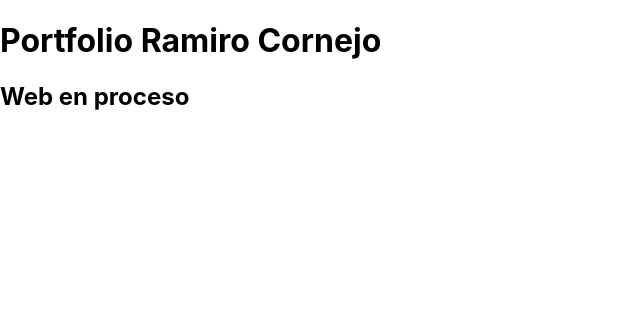
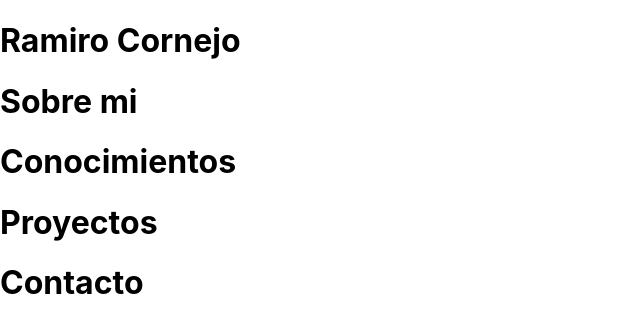
Before and after one commit to ramiro-cornejo/portfolio, a React (Create React App) app: page / in a window 1280 px wide. Shown: the top 332 px of the page, without its empty margins (0-640 px from the left). Built offline with nearby package versions, Linux system fonts and the light colour scheme; the HTML template or start-up script is replaced by a standard one.

Commit message:
Creación de componentes

```diff
--- a/src/App.js
+++ b/src/App.js
@@ -1,9 +1,19 @@
-import { NavBar } from "./componentes/NavBar";
+import { NavBar } from "./componentes/NavBar/NavBar";
+import { About }  from "./componentes/About/About";
+import { Skills } from "./componentes/Skills/Skills";
+import { Projets } from "./componentes/Projets/Projets";
+import { Contact } from "./componentes/Contact/Contact";
+
+
 
 
 function App() {
   return (
-    <NavBar/>
+    <><NavBar />
+      <About />
+      <Skills />
+      <Projets />
+      <Contact /></>
   );
 }
 
--- /dev/null
+++ b/src/componentes/About/About.js
@@ -0,0 +1,17 @@
+import React from "react"
+
+
+
+export const About = () => {
+    return (
+        <>
+        <header>
+
+                <h1>Sobre mi</h1>
+        </header>
+
+        </>
+    )
+}
+
+export default About
--- /dev/null
+++ b/src/componentes/Contact/Contact.js
@@ -0,0 +1,17 @@
+import React from "react"
+
+
+
+export const Contact = () => {
+    return (
+        <>
+        <header>
+
+                <h1>Contacto</h1>
+        </header>
+
+        </>
+    )
+}
+
+export default Contact
--- a/src/componentes/NavBar.js
+++ /dev/null
@@ -1,12 +0,0 @@
-
-
-export const NavBar = () => {
-    return (
-        <>
-        <header>
-            <h1>Portfolio Ramiro Cornejo</h1>
-            <h2>Web en proceso</h2>
-        </header>
-        </>
-    )
-}
--- /dev/null
+++ b/src/componentes/NavBar/NavBar.js
@@ -0,0 +1,17 @@
+import React from "react"
+
+
+
+export const NavBar = () => {
+    return (
+        <>
+        <header className="header">
+
+                <h1>Ramiro Cornejo</h1>
+        </header>
+
+        </>
+    )
+}
+
+export default NavBar
--- /dev/null
+++ b/src/componentes/Projets/Projets.js
@@ -0,0 +1,17 @@
+import React from "react"
+
+
+
+export const Projets = () => {
+    return (
+        <>
+        <header>
+
+                <h1>Proyectos</h1>
+        </header>
+
+        </>
+    )
+}
+
+export default Projets
--- /dev/null
+++ b/src/componentes/Skills/Skills.js
@@ -0,0 +1,17 @@
+import React from "react"
+
+
+
+export const Skills = () => {
+    return (
+        <>
+        <header>
+
+                <h1>Conocimientos</h1>
+        </header>
+
+        </>
+    )
+}
+
+export default Skills
```
